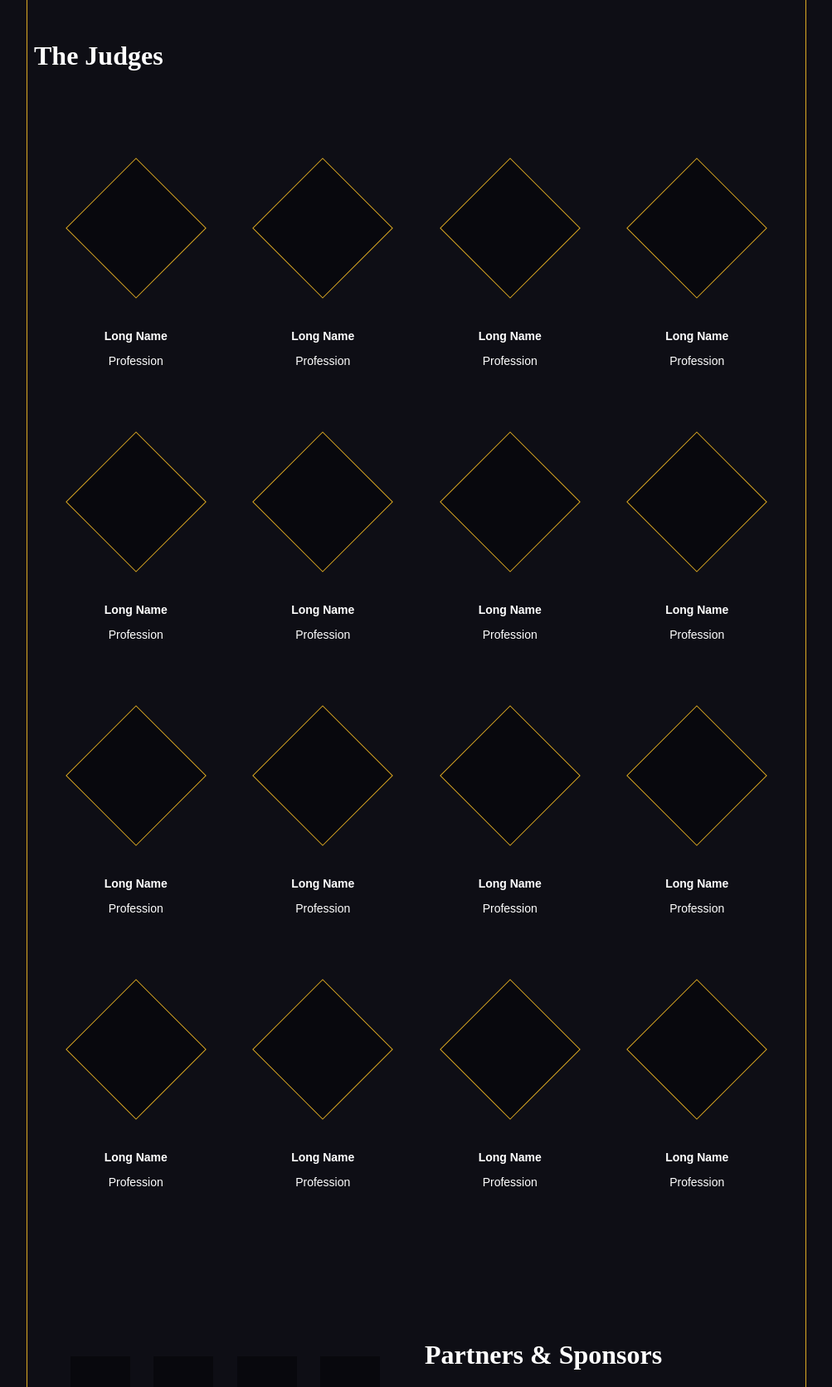
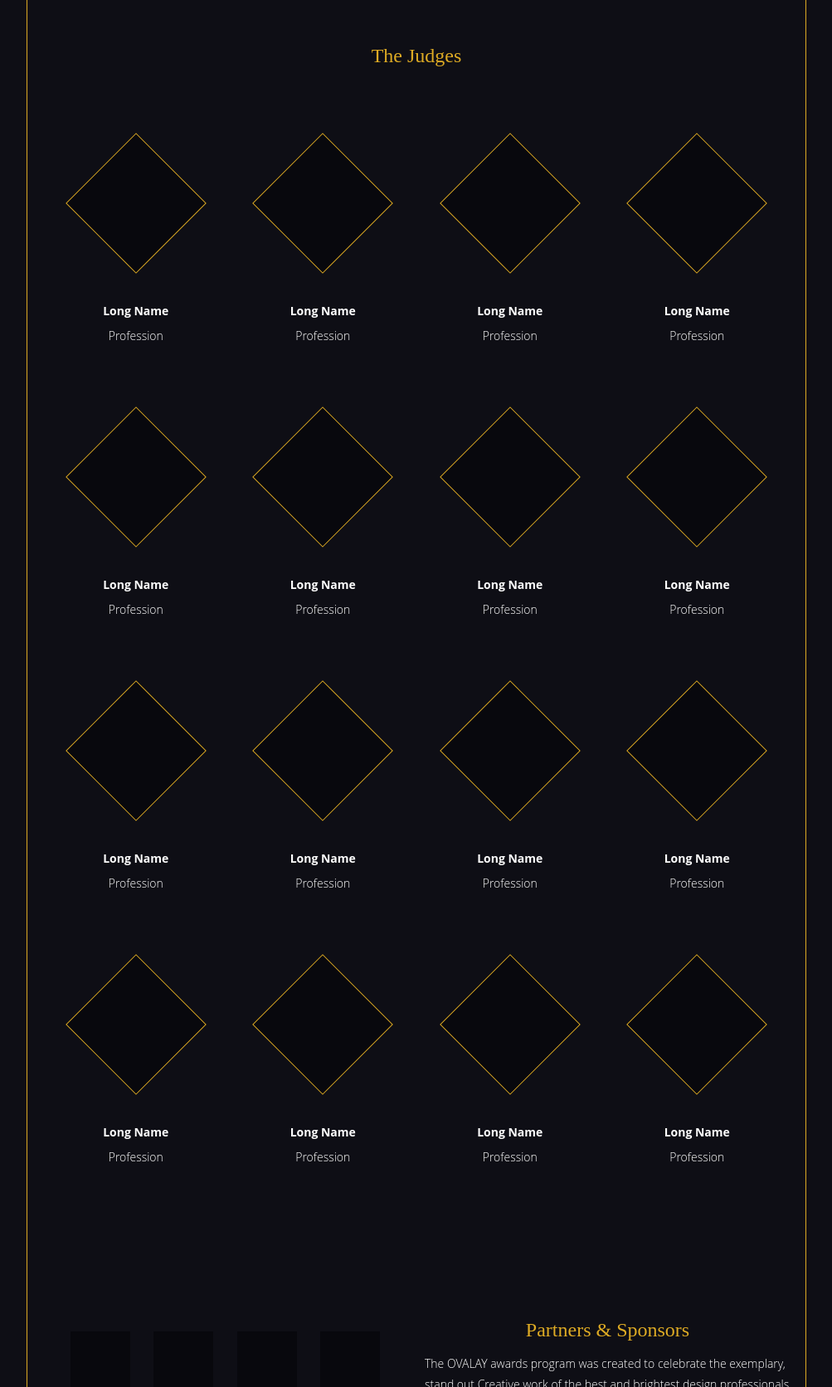
Before and after one commit to playbookTV/Ovalay, a plain HTML site: page index.html in a window 1280 px wide. Shown: the part 2220-3892 px from the top of the page at 83% size, without its empty margins (138-1141 px from the left). Drawn offline with nearby package versions, Linux system fonts and the light colour scheme; a script that the page names is missing.

Commit message:
minor css fixes

```diff
--- a/css/main.scss
+++ b/css/main.scss
@@ -1,5 +1,11 @@
 @import "mixins";
 $pri: #DEAB24;
+body {
+  font-spacing: 0.14px;
+  ul {
+    font-family: 'Open Sans';
+  }
+}
 // $black: #08080D;
 // $darkergrey: #272727;
 //
@@ -470,7 +476,7 @@ $pri: #DEAB24;
 .submission {
   .w-button {
     @include breakpoint($min: 320px, $max: 640px) {
-      width: 330px;
+      width: 80vw;
     }
   }
 }
@@ -478,16 +484,18 @@ $pri: #DEAB24;
 
 .judges {
   h2 {
-    font-family: 'Droid Sans';
-    font-weight: 700;
-    margin-bottom: 40px;
-    color: #fff;
+    font-family: 'Droid Serif', serif;
+    color: $pri;
+    font-size: 24px;
+    font-weight: 400;
+    text-align: center;
   }
 
   .judge-row {
     @include breakpoint($min: 320px, $max: 640px) {
       flex-wrap: wrap;
     }
+    font-family: 'Open Sans';
     width: 100%;
     display: flex;
     justify-content: space-around;
@@ -533,14 +541,17 @@ $pri: #DEAB24;
 
 .sponsors {
   color: #fff;
+  font-family: 'Open Sans';
   @include breakpoint($min: 320px, $max: 640px) {
     display: flex;
     flex-wrap: wrap-reverse;
   }
   h2 {
-    font-family: 'Droid Sans';
-    font-weight: 700;
-    margin-bottom: 40px;
+    font-family: 'Droid Serif', serif;
+    color: $pri;
+    font-size: 24px;
+    font-weight: 400;
+    text-align: center;
   }
   p {
     font-weight: 100;
--- a/css/o-v-a-l-a-y.webflow.css
+++ b/css/o-v-a-l-a-y.webflow.css
@@ -243,7 +243,6 @@
 
 .button-3 {
   display: block;
-  width: 400px;
   height: 52px;
   margin: 10px auto 9px;
   padding-top: 15px;
```
Also changed, not shown: css/main.css, 1 other file.
